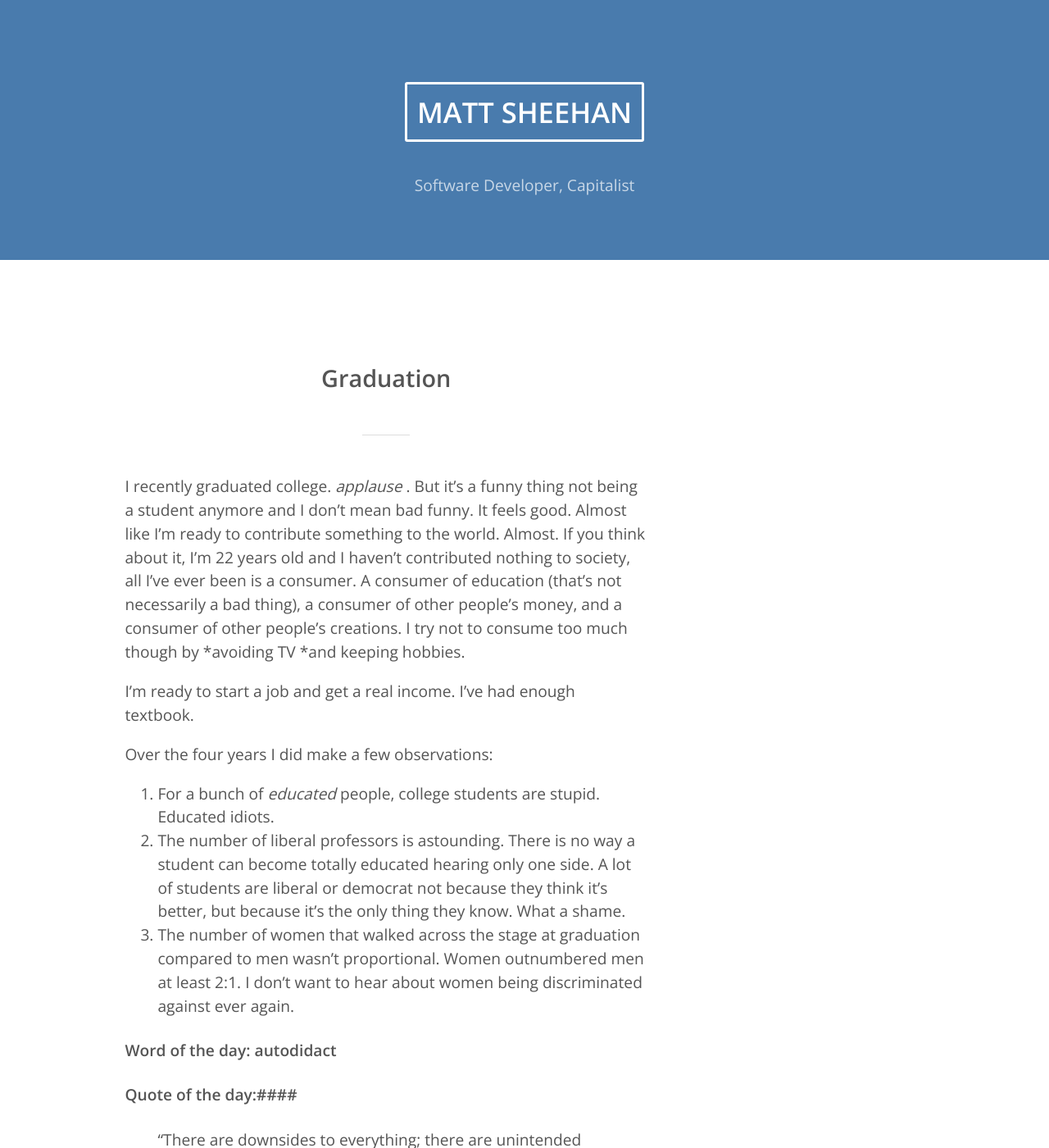
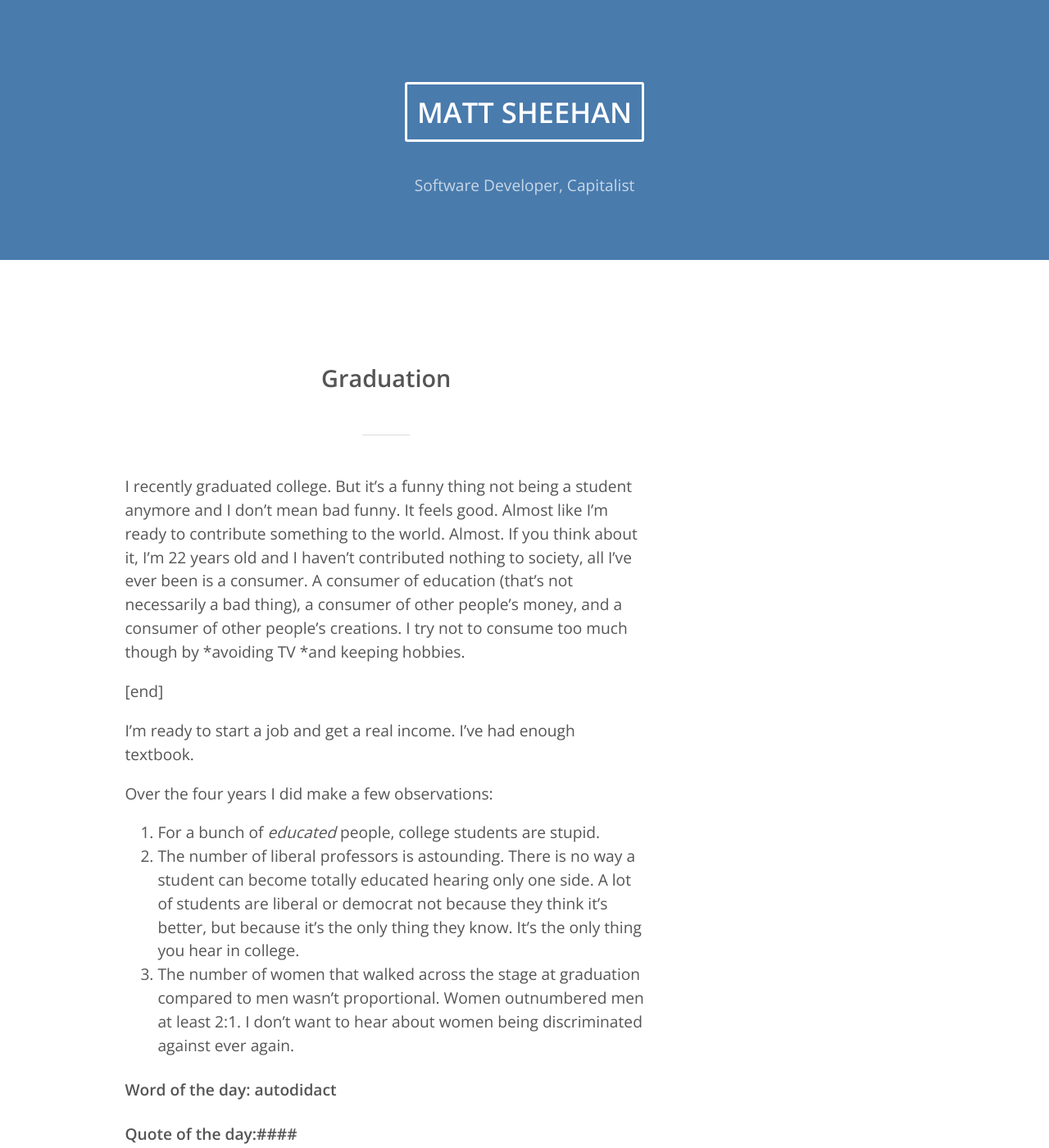
Before and after one commit to mattamabeli/drunken-ironman, a Jekyll site: the page built from _posts/2013-05-16-Graduation.markdown, in a window 1280 px wide and 1400 px high. Shown: the whole window at 82% size. Built offline with Jekyll 4.4.1, drawn with Linux system fonts in a browser that asks for light colours.

Commit message:
added resources to include

```diff
--- a/_config.yml
+++ b/_config.yml
@@ -1,2 +1,3 @@
 name: The Web Home of Matt Sheehan
 pygments: true
+excerpt_separator: [endexerpt]
--- a/_layouts/default.html
+++ b/_layouts/default.html
@@ -7,7 +7,7 @@
 
         <div class="container list">
             <a href="{{ post.url }}">{{ post.title }}</a><br />
-            <div class="column">{{ post.excerpt }}</div>
+            <div>{{ post.excerpt }}</div>
             <span>{{ post.date | date_to_string }}</span>
             <hr />
         </div>
--- a/_posts/2013-05-16-Graduation.markdown
+++ b/_posts/2013-05-16-Graduation.markdown
@@ -7,18 +7,20 @@
 
 ----------
 
-I recently graduated college. _applause_ . But it's a funny thing not being a student anymore and I don't mean bad funny. It feels good. Almost like I'm ready to contribute something to the world. Almost. If you think about it, I'm 22 years old and I haven't contributed nothing to society, all I've ever been is a consumer. A consumer of education (that's not necessarily a bad thing), a consumer of other people's money, and a consumer of other people's creations. I try not to consume too much though by
+I recently graduated college. But it's a funny thing not being a student anymore and I don't mean bad funny. It feels good. Almost like I'm ready to contribute something to the world. Almost. If you think about it, I'm 22 years old and I haven't contributed nothing to society, all I've ever been is a consumer. A consumer of education (that's not necessarily a bad thing), a consumer of other people's money, and a consumer of other people's creations. I try not to consume too much though by
 *avoiding TV
 *and keeping hobbies.
+
+[end]
 
 I'm ready to start a job and get a real income. I've had enough textbook.
 
 Over the four years I did make a few observations:
-1. For a bunch of _educated_ people, college students are stupid. Educated idiots.
-2. The number of liberal professors is astounding. There is no way a student can become totally educated hearing only one side. A lot of students are liberal or democrat not because they think it's better, but because it's the only thing they know. What a shame.
+1. For a bunch of _educated_ people, college students are stupid.
+2. The number of liberal professors is astounding. There is no way a student can become totally educated hearing only one side. A lot of students are liberal or democrat not because they think it's better, but because it's the only thing they know. It's the only thing you hear in college.
 3. The number of women that walked across the stage at graduation compared to men wasn't proportional. Women outnumbered men at least 2:1. I don't want to hear about women being discriminated against ever again.
 
 ####Word of the day: __autodidact__
 
 ####Quote of the day:####
-<blockquote id='quote'><p>“There are downsides to everything; there are unintended consequences to everything. The most corrosive piece of technology that I’ve ever seen is called television — but then, again, television, at its best, is magnificent.” -Steve Jobs</p></blockquote>
+<blockquote><p>“There are downsides to everything; there are unintended consequences to everything. The most corrosive piece of technology that I’ve ever seen is called television — but then, again, television, at its best, is magnificent.” -Steve Jobs</p></blockquote>
```
